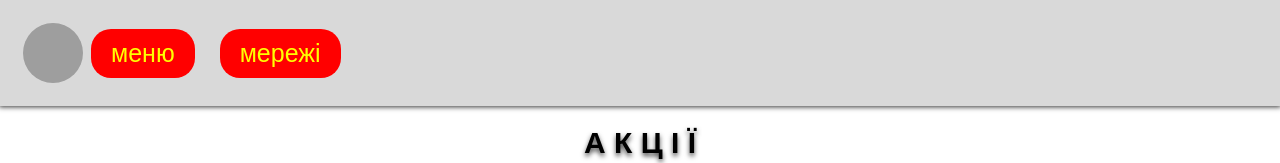
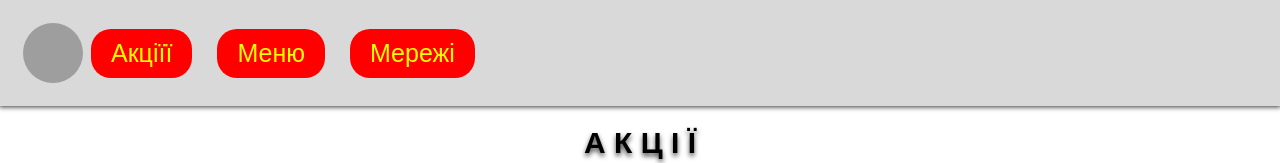
Before and after one commit to logickaChild/RakovReliese, a plain HTML site: page index.html in a window 1280 px wide. Shown: the top 163 px of the page. Drawn offline with Linux system fonts and the light colour scheme; grey boxes are pictures that could not be loaded.

Commit message:
Update index.html

```diff
--- a/index.html
+++ b/index.html
@@ -6,13 +6,13 @@
         </head>
         <header>
             <img class="logo" src="https://c0.klipartz.com/pngpicture/676/74/gratis-png-fast-food-mcdonald-s-logo-golden-arcos-restaurante-mcdonalds-mcdonald-s-logo.png">
-            <nav>
-                <a href="#" class="nav">меню</a>
-                <a href="#" class="nav" class="navv">мережі</a>
+            <nav> <a href="#akcii" class="nav">Акціїї</a>
+                <a href="#menu" class="nav">Меню</a>
+                <a href="#media" class="nav" class="navv">Мережі</a>
             </nav>
         </header>
         <main>
-            <h1>А К Ц І Ї</h1>
+            <h1 id="akcii">А К Ц І Ї</h1>
             <section class="first">
         <div class="ak2">
             <p>АКЦІЯ<br/><span class="sp"> 1+1=3</span></p>
@@ -52,10 +52,10 @@
             <a href="https://www.mcdonalds.com/ua/uk-ua/eat/fullmenu.html" class="ah">Дивитися далі</a>
         </section>
 
-        <div class="other-1">
+        <div  class="other-1">
         <div class="line"></div>
 
-        <div class="other">
+        <div id="media" class="other">
             <div class="other1">
                 <img class="maclogdown" src="https://www.mcdonalds.com/content/dam/sites/ua/nfl/icons/Logo_on_white_desktop_Small.jpg"width="50px">
                 <a href="https://www.facebook.com/McDonaldsUA/"><img src="https://www.mcdonalds.com/content/dam/sites/uk/nfl/icons/facebook2.png"width="50px"></a>
```
